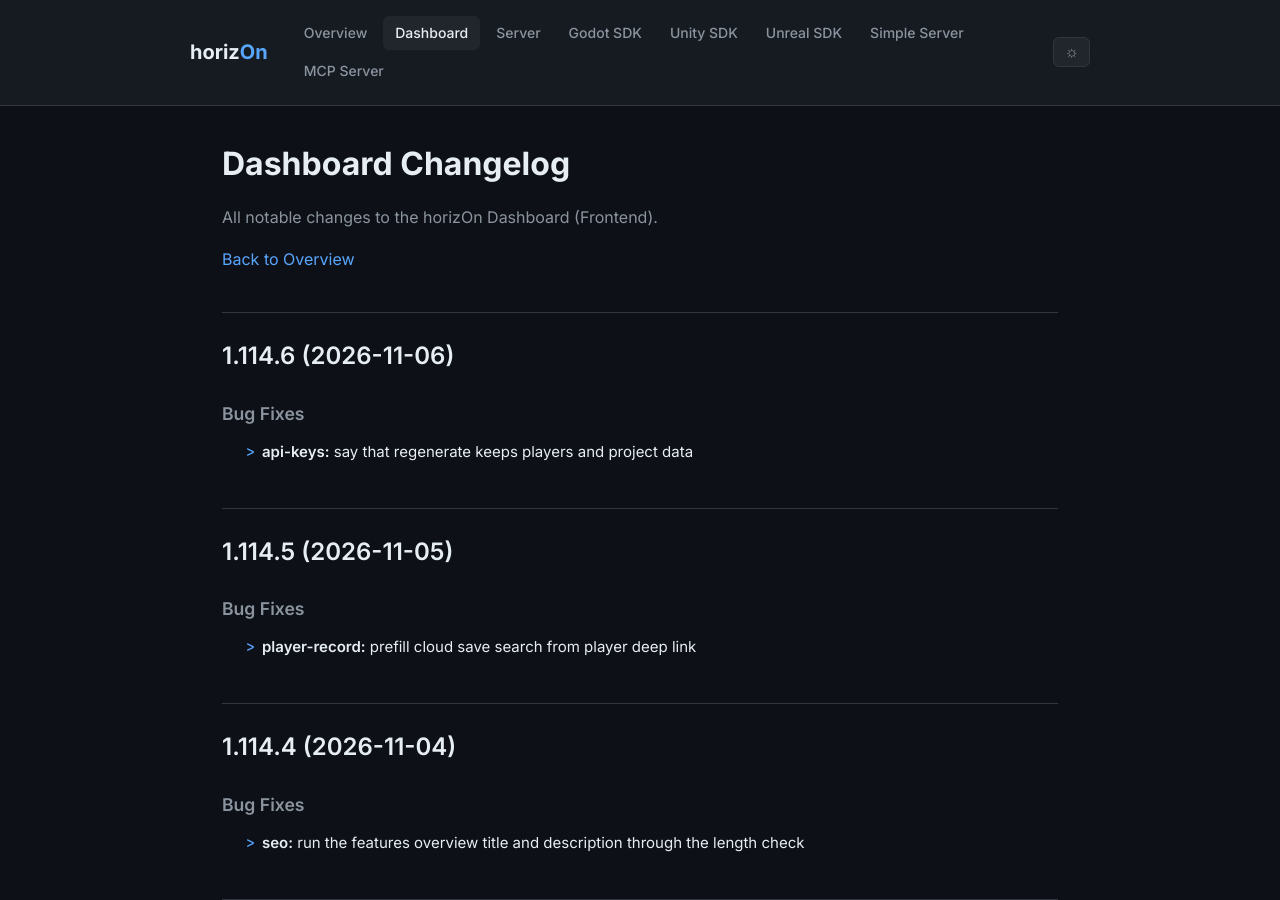
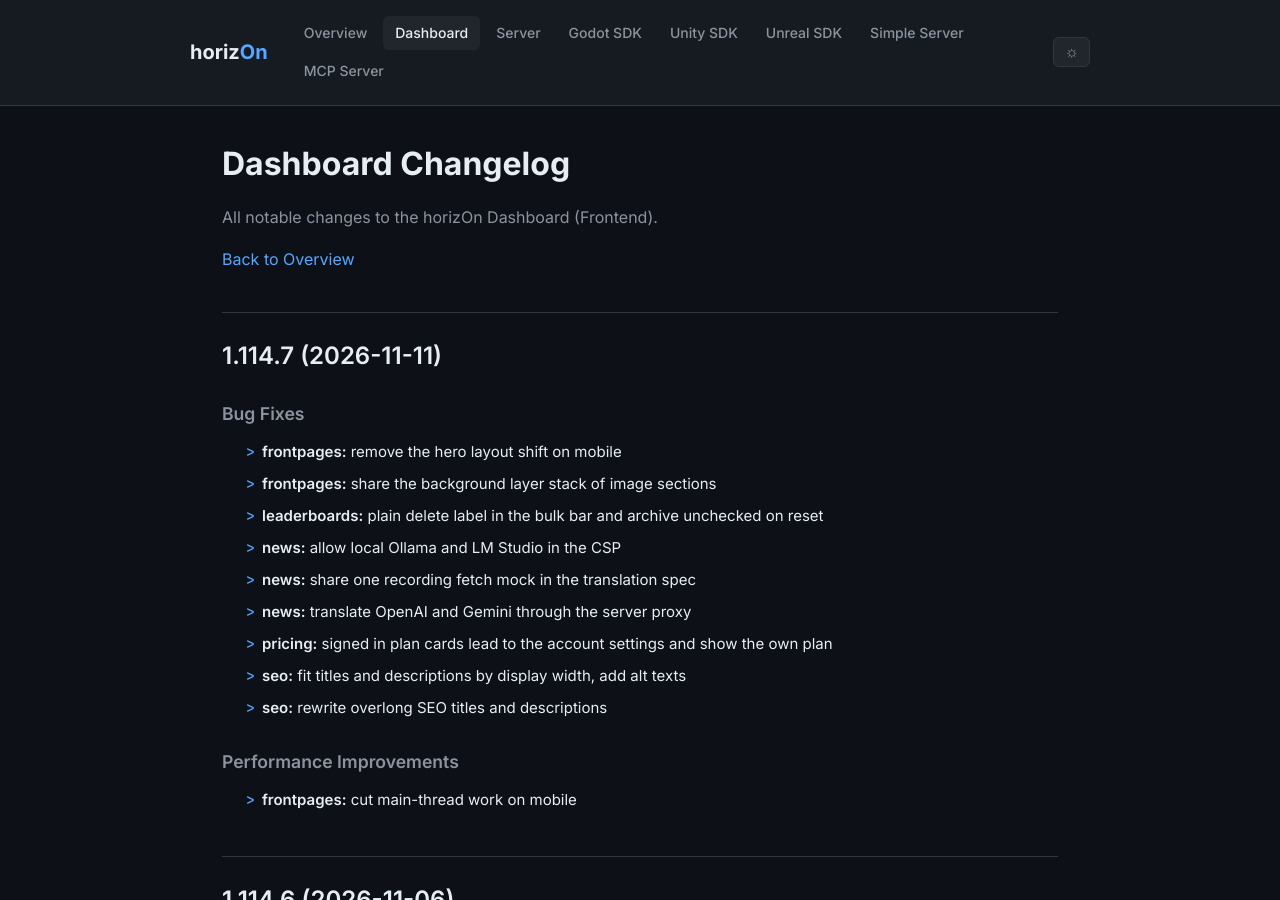
Before and after one commit to ProjectMakersDE/horizOn-Changelog, a Jekyll site: the page built from dashboard-changelog.md, in a window 1280 px wide and 900 px high. Built offline with Jekyll 4.4.1, drawn with Linux system fonts in a browser that asks for light colours.

Commit message:
chore: reconcile changelogs

```diff
--- a/dashboard-changelog.md
+++ b/dashboard-changelog.md
@@ -8,6 +8,26 @@ title: Dashboard Changelog
 All notable changes to the horizOn Dashboard (Frontend).
 
 [Back to Overview](.)
+
+## 1.114.7 (2026-11-11)
+
+
+### Bug Fixes
+
+* **frontpages:** remove the hero layout shift on mobile
+* **frontpages:** share the background layer stack of image sections
+* **leaderboards:** plain delete label in the bulk bar and archive unchecked on reset
+* **news:** allow local Ollama and LM Studio in the CSP
+* **news:** share one recording fetch mock in the translation spec
+* **news:** translate OpenAI and Gemini through the server proxy
+* **pricing:** signed in plan cards lead to the account settings and show the own plan
+* **seo:** fit titles and descriptions by display width, add alt texts
+* **seo:** rewrite overlong SEO titles and descriptions
+
+
+### Performance Improvements
+
+* **frontpages:** cut main-thread work on mobile
 
 ## 1.114.6 (2026-11-06)
 
```
Also changed, not shown: index.md (+1 -1 lines).
